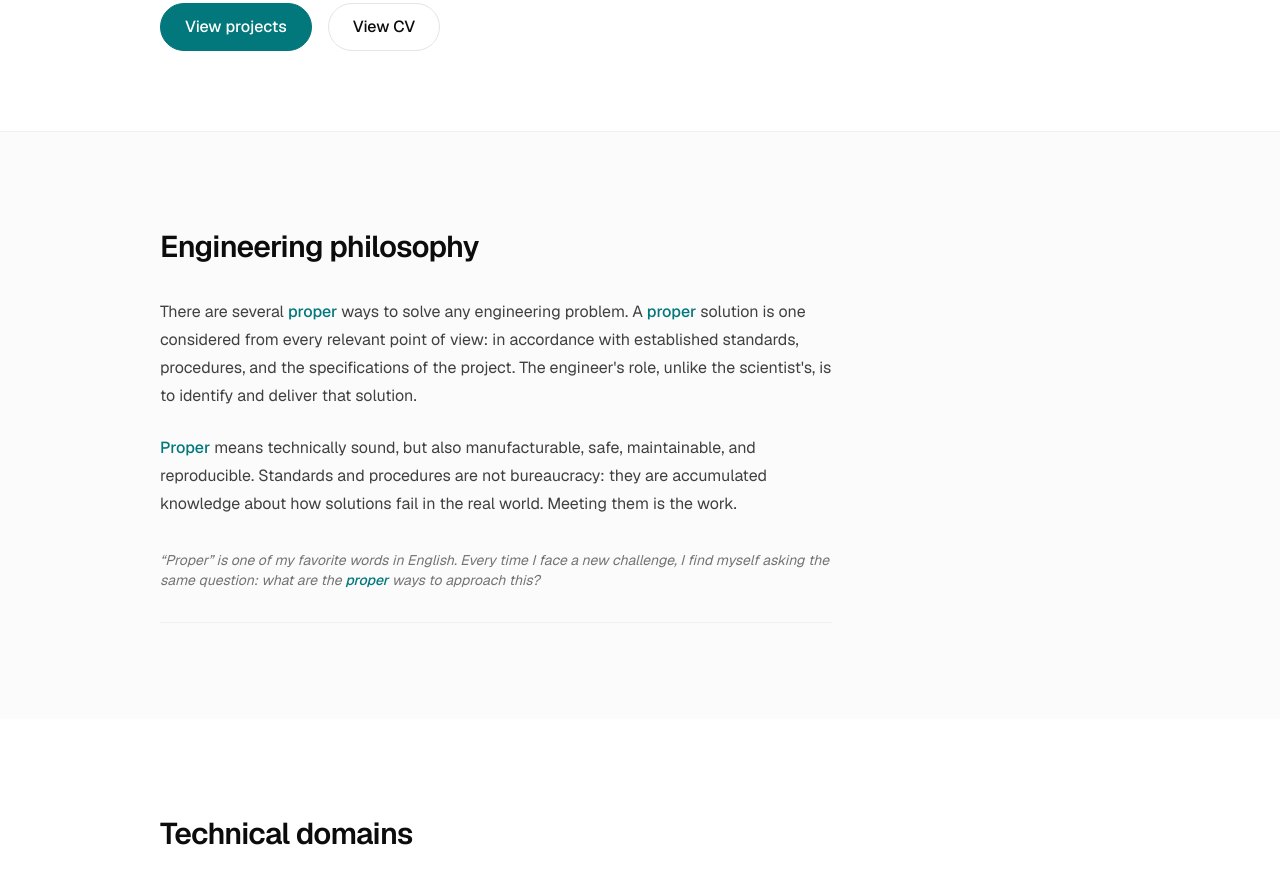
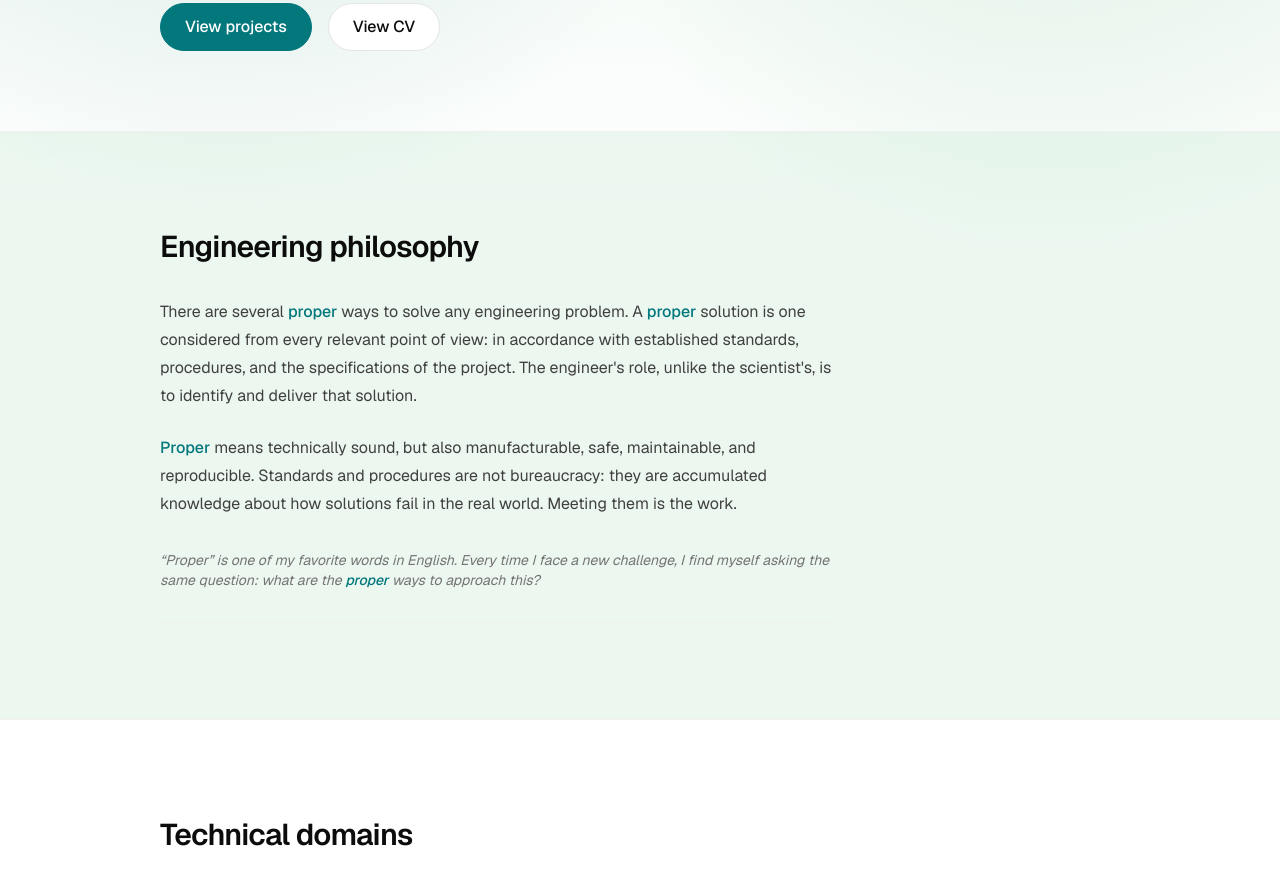
Before and after one commit to leonardoAB1/leonardoachaboiano.com, a Next.js app: page / in a window 1280 px wide. Shown: the part 420-1311 px from the top of the page. Built offline with nearby package versions, Linux system fonts and the light colour scheme.

Commit message:
style: add green home background treatment

```diff
--- a/src/app/page.tsx
+++ b/src/app/page.tsx
@@ -5,10 +5,14 @@ import { TechnicalDomains } from "@/components/home/TechnicalDomains";
 
 export default function HomePage(): ReactElement {
   return (
-    <>
+    <div className="relative isolate overflow-hidden bg-surface-0">
+      <div
+        aria-hidden="true"
+        className="pointer-events-none absolute inset-0 -z-10 bg-[linear-gradient(180deg,rgba(207,234,217,0.42),rgba(255,255,255,0)_38rem),radial-gradient(circle_at_18%_6%,rgba(2,119,124,0.14),transparent_30rem),radial-gradient(circle_at_82%_12%,rgba(207,234,217,0.55),transparent_28rem)] dark:bg-[linear-gradient(180deg,rgba(13,35,24,0.68),rgba(10,10,10,0.18)_42rem),radial-gradient(circle_at_18%_6%,rgba(2,119,124,0.34),transparent_32rem),radial-gradient(circle_at_80%_10%,rgba(13,35,24,0.78),transparent_30rem)]"
+      />
       <Hero />
       <EngineeringPhilosophy />
       <TechnicalDomains />
-    </>
+    </div>
   );
 }
--- a/src/components/home/EngineeringPhilosophy.tsx
+++ b/src/components/home/EngineeringPhilosophy.tsx
@@ -7,7 +7,7 @@ import { Heading, Text } from "@/components/ui/Typography";
 
 export function EngineeringPhilosophy(): ReactElement {
   return (
-    <Section className="border-t border-border-subtle bg-surface-1/50 dark:bg-surface-1/30">
+    <Section className="border-y border-border-subtle bg-surface-brand/40 dark:bg-surface-brand/35">
       <Container>
         <AnimatedSection className="flex flex-col gap-8">
           <Heading as="h2" size="md">
```
